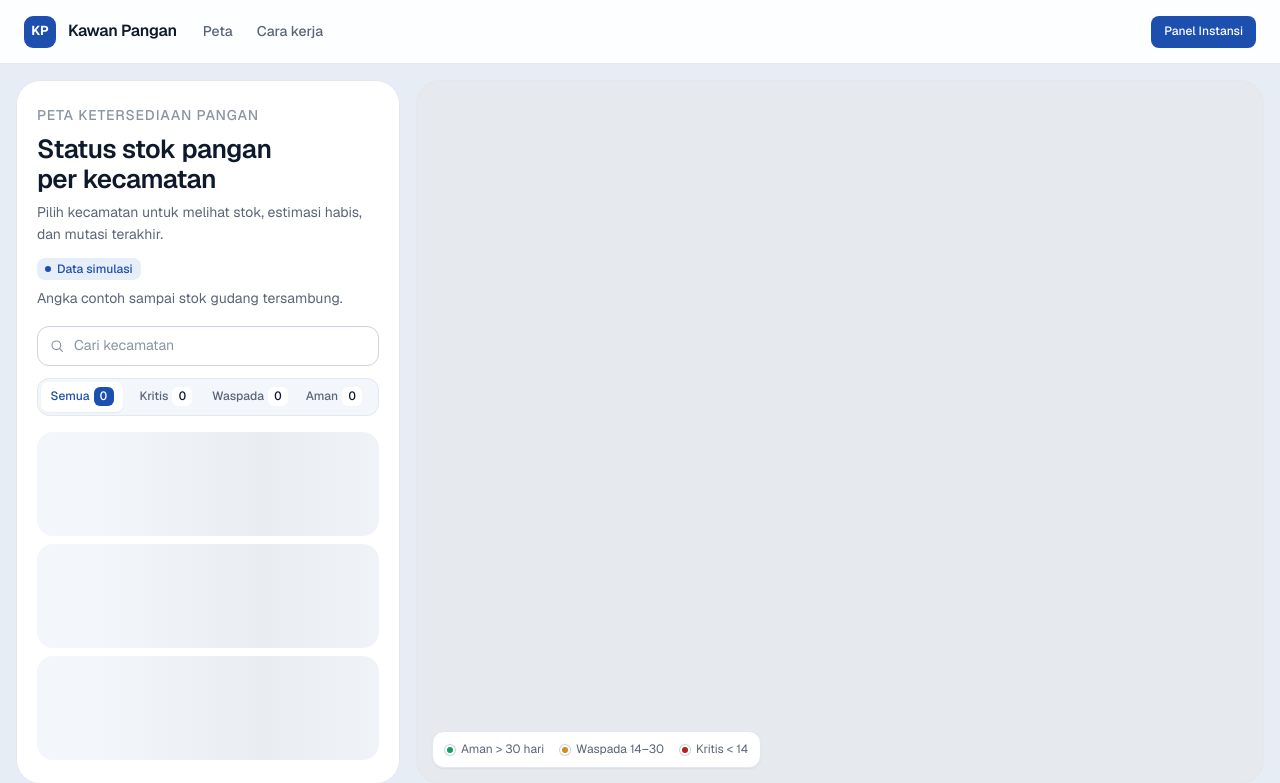
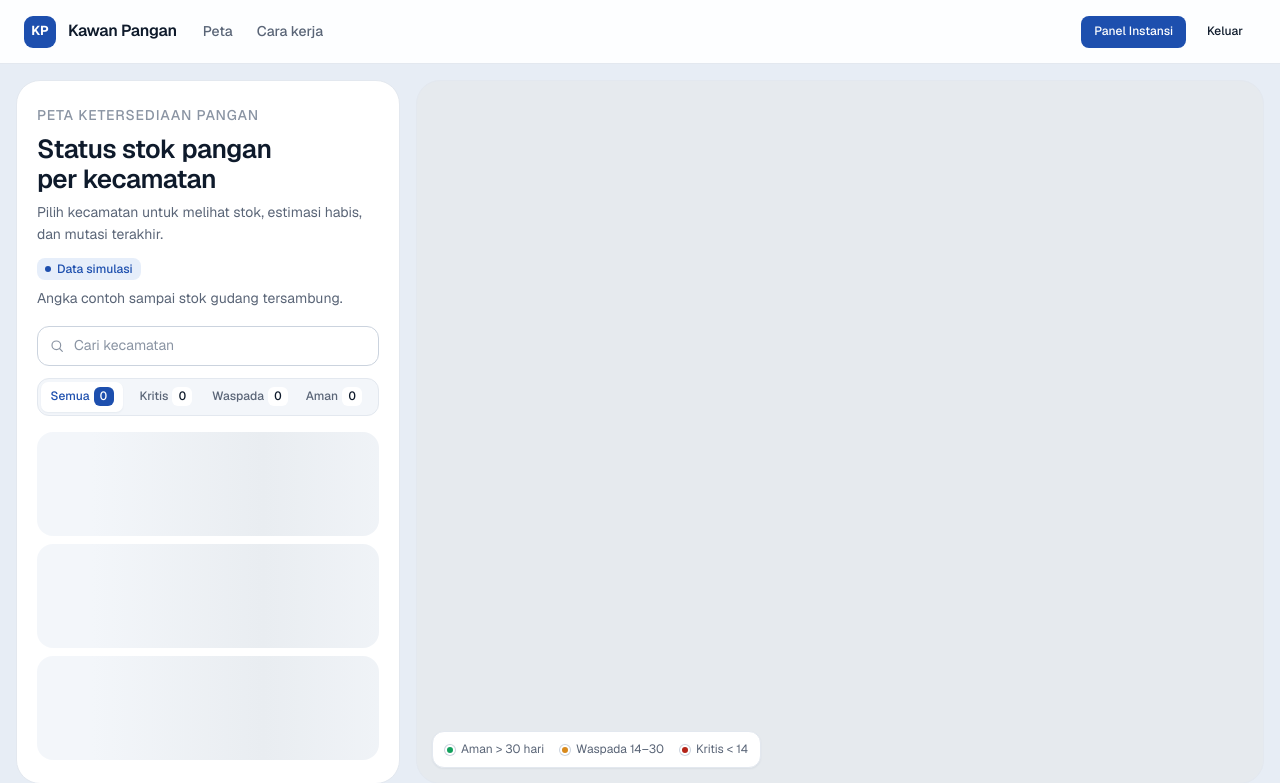
Before and after one commit to PPL-SI4809-KEL-E/kawan-pangan, a Laravel app: page / in a window 1280 px wide. Shown: the top 783 px of the page. Run offline with Laravel 12, Linux system fonts and the light colour scheme; a user stored in the database is signed in; data comes from the database, SQL or seed files in the repository; style sheets or scripts are compiled from the project's sources.

Commit message:
PSKE-92 tombol Keluar di header beranda untuk pengguna yang sudah masuk

```diff
--- a/resources/css/beranda.css
+++ b/resources/css/beranda.css
@@ -22,6 +22,7 @@
 .pub-nav a { padding: 6px 10px; border-radius: var(--radius-sm); color: var(--color-text-muted); font-size: var(--font-size-sm); font-weight: var(--font-weight-medium); text-decoration: none; }
 .pub-nav a:hover { color: var(--color-text); background: var(--color-bg); }
 .pub-actions { display: flex; align-items: center; gap: var(--space-2); margin-left: auto; }
+.pub-keluar { display: contents; }
 
 /* Area peta */
 .peta { display: flex; flex-direction: column; gap: var(--space-3); padding: var(--space-3); }
--- a/resources/views/welcome.blade.php
+++ b/resources/views/welcome.blade.php
@@ -31,6 +31,10 @@
                 @elseif (auth()->user()->isBadanResmi())
                     <a href="{{ route('panel.instansi') }}" class="btn btn-primary btn-sm">Panel Instansi</a>
                 @endif
+                <form method="POST" action="{{ route('logout') }}" class="pub-keluar">
+                    @csrf
+                    <button type="submit" class="btn btn-ghost btn-sm">Keluar</button>
+                </form>
             @else
                 <a href="{{ route('login') }}" class="btn btn-ghost btn-sm">Masuk</a>
                 <a href="{{ route('registrasi.create') }}" class="btn btn-accent btn-sm">Daftar</a>
```
